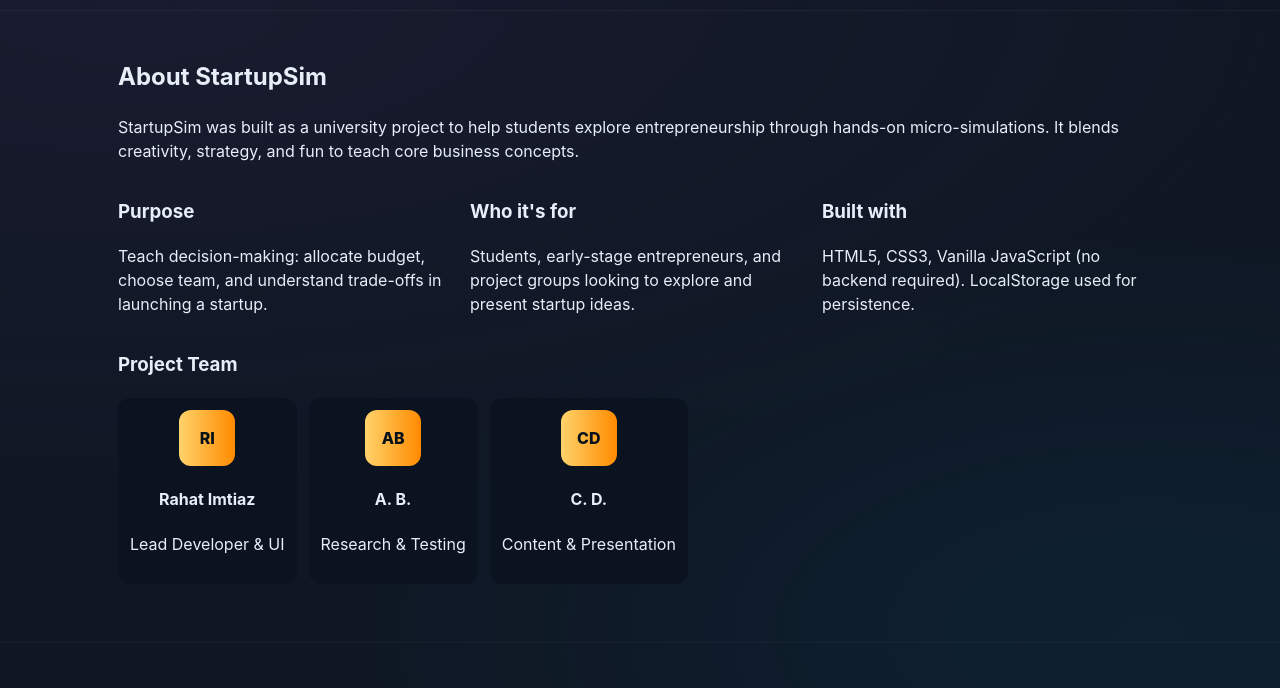
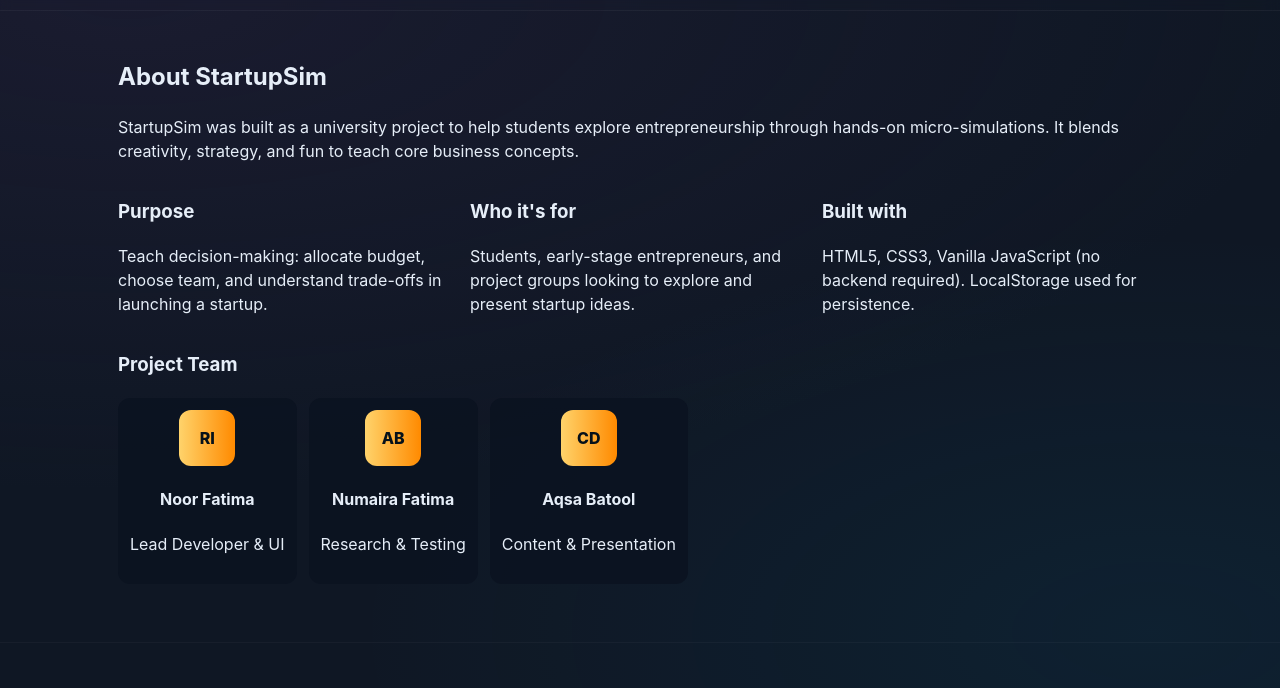
Before and after one commit to noor1234-fatima/Business-startup-simulation, a plain HTML site: page simulator.html in a window 1280 px wide. Shown: the part 88-776 px from the top of the page. Drawn offline with Linux system fonts and the light colour scheme.

```diff
--- a/simulator.html
+++ b/simulator.html
@@ -50,17 +50,17 @@
       <div class="team-grid">
         <div class="team-card">
           <div class="avatar">RI</div>
-          <h4>Rahat Imtiaz</h4>
+          <h4>Noor Fatima</h4>
           <p>Lead Developer & UI</p>
         </div>
         <div class="team-card">
           <div class="avatar">AB</div>
-          <h4>A. B.</h4>
+          <h4>Numaira Fatima</h4>
           <p>Research & Testing</p>
         </div>
         <div class="team-card">
           <div class="avatar">CD</div>
-          <h4>C. D.</h4>
+          <h4>Aqsa Batool</h4>
           <p>Content & Presentation</p>
         </div>
       </div>
```
